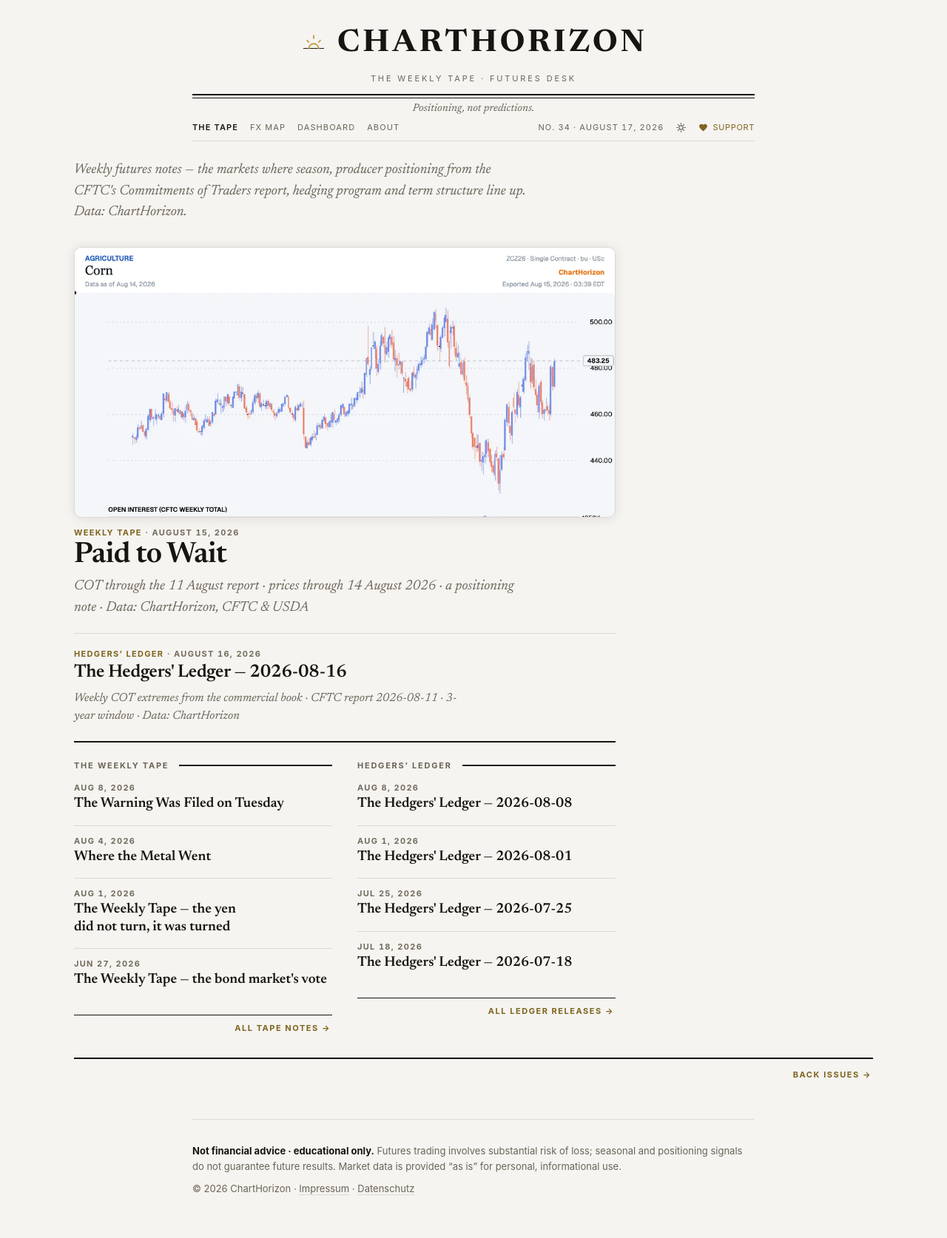
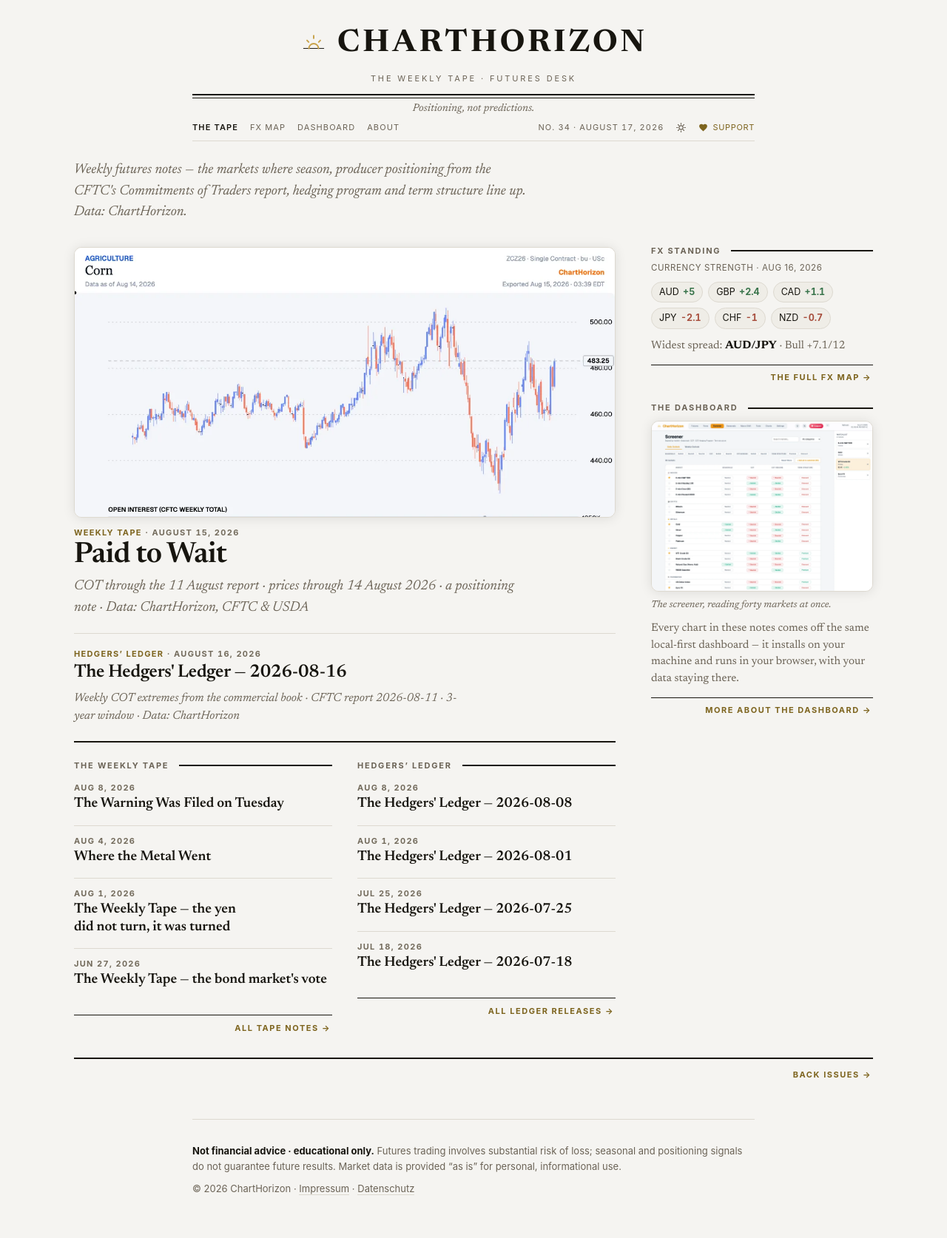
Before and after one commit to ChartHorizon/website, a Jekyll site: the page built from index.html, in a window 1280 px wide. Shown: the whole page at 74% size. Built offline with Jekyll 4.4.1, drawn with Linux system fonts in a browser that asks for light colours.

Commit message:
cover: FX standing and dashboard rail

```diff
--- a/_config.yml
+++ b/_config.yml
@@ -17,7 +17,7 @@
 # Stylesheet cache key, appended as ?v= in _layouts/default.html. BUMP THIS whenever
 # assets/css/blog.css changes — otherwise returning readers keep the cached copy.
 # (It used to be site.time, which made every daily FX push re-download the CSS.)
-css_version: 8
+css_version: 9
 
 # The desk's timezone. Without this, CI builds in UTC and Jekyll silently DROPS any post
 # whose date is still in the future there — a post dated today, built at 23:30 CEST
--- a/assets/css/blog.css
+++ b/assets/css/blog.css
@@ -518,3 +518,24 @@
 @media (max-width:600px){
   .strands{grid-template-columns:1fr; gap:26px}
 }
+
+/* the rail: FX standing + dashboard block */
+.rail{min-width:0}
+.rail-block + .rail-block{margin-top:30px}
+.rail-meta{font:11.5px/1.4 var(--sans); letter-spacing:.05em; text-transform:uppercase;
+  color:var(--muted); margin:9px 0 11px}
+.rail .fx-chips + .fx-chips{margin-top:7px}
+.rail .fx-chip{font-size:12.5px; padding:7px 10px}
+.rail-lede{font:15px/1.5 var(--serif); color:var(--muted); margin:12px 0 0; max-width:none}
+.rail-lede strong{color:var(--ink)}
+/* the plate is furniture here, not a plate on a product page: no bleed, tighter caption */
+.rail .board{margin:12px 0 0}
+.rail .board figcaption{font-size:13px; margin-top:8px; text-align:left}
+.rail .more-issues{margin-top:14px; padding-top:11px; border-top-width:1px}
+
+/* below the fold-down the rail is a full-width footer band, so its two blocks sit
+   side by side instead of stacking into a second long ladder */
+@media (max-width:939px) and (min-width:601px){
+  .rail{display:grid; grid-template-columns:1fr 1fr; gap:34px; align-items:start}
+  .rail-block + .rail-block{margin-top:0}
+}
--- a/index.html
+++ b/index.html
@@ -117,7 +117,34 @@
 </div>
 
 <aside class="rail">
-  {%- comment -%} Filled in Task 4: the FX standing and the dashboard block. {%- endcomment -%}
+  {%- assign fx = site.data.fx -%}
+  {%- if fx and fx.bullish %}
+  <section class="rail-block rail-fx">
+    <h2 class="section-rule"><span>FX standing</span></h2>
+    <p class="rail-meta">Currency strength &middot; {{ fx.as_of }}</p>
+    <div class="fx-chips fx-col--bull">
+      {%- for c in fx.bullish limit: 3 %}<span class="fx-chip">{{ c.cur }} <b>{{ c.label }}</b></span>{% endfor %}
+    </div>
+    <div class="fx-chips fx-col--bear">
+      {%- for c in fx.bearish limit: 3 %}<span class="fx-chip">{{ c.cur }} <b>{{ c.label }}</b></span>{% endfor %}
+    </div>
+    {%- if fx.bullish_pairs and fx.bullish_pairs.size > 0 -%}
+      {%- assign top = fx.bullish_pairs | first %}
+    <p class="rail-lede">Widest spread: <strong>{{ top.pair }}</strong> &middot; {{ top.label }}</p>
+    {%- endif %}
+    <p class="more-issues"><a href="{{ '/fx/' | relative_url }}">The full FX map &rarr;</a></p>
+  </section>
+  {%- endif %}
+
+  <section class="rail-block rail-board">
+    <h2 class="section-rule"><span>The dashboard</span></h2>
+    {% include board.html plate="board-screener" w=1320 h=1012
+       alt="The ChartHorizon screener: forty futures markets ranked by season, positioning, hedging program and term structure"
+       caption="The screener, reading forty markets at once." %}
+    <p class="rail-lede">Every chart in these notes comes off the same local-first dashboard —
+       it installs on your machine and runs in your browser, with your data staying there.</p>
+    <p class="more-issues"><a href="{{ '/dashboard/' | relative_url }}">More about the dashboard &rarr;</a></p>
+  </section>
 </aside>
 </div>
 
```
